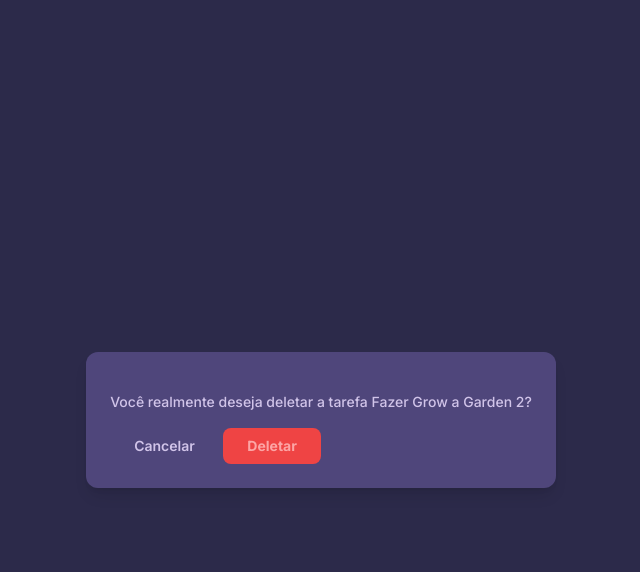
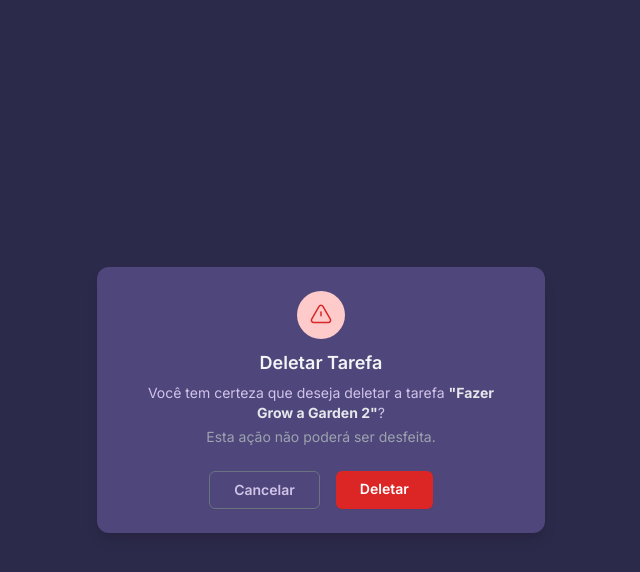
Before and after one commit to pedroaborges/2do_project, a Django app: page /task/5/delete/ in a window 1280 px wide. Shown: the top 572 px of the page, without its empty margins (319-959 px from the left). Run offline with Django 4.2, Linux system fonts and the light colour scheme; a user stored in the database is signed in; data comes from the database, SQL or seed files in the repository; both versions use the stored data as it was after the commit; some libraries are stand-ins or nearby versions.

Commit message:
fix: tela de deleção

```diff
--- a/tasks/templates/deleteTask.html
+++ b/tasks/templates/deleteTask.html
@@ -1,26 +1,46 @@
 {% extends 'base.html' %}
 {% load static %}
 
-{% block 'title' %}Deletar tarefa - 2DO{% endblock %}
+{% block 'title' %}Confirmar Exclusão - 2DO{% endblock %}
 
 {% block 'body' %}
 <body class="bg-dark-purple font-sans flex items-center justify-center min-h-screen p-4">
-      <div class="bg-card-purple p-6 rounded-xl shadow-lg mt-10">
-        <form method="POST" class="space-y-4" action="{% url 'delete' task.id %}">
+
+  <div class="bg-card-purple rounded-xl shadow-lg w-full max-w-md p-6 text-center">
+
+    <div class="mx-auto flex h-12 w-12 items-center justify-center rounded-full bg-red-200">
+      <svg class="h-6 w-6 text-red-600" fill="none" viewBox="0 0 24 24" stroke-width="1.5" stroke="currentColor" aria-hidden="true">
+        <path stroke-linecap="round" stroke-linejoin="round" d="M12 9v3.75m-9.303 3.376c-.866 1.5.217 3.374 1.948 3.374h14.71c1.73 0 2.813-1.874 1.948-3.374L13.949 3.378c-.866-1.5-3.032-1.5-3.898 0L2.697 16.126z" />
+      </svg>
+    </div>
+
+    <div class="mt-3">
+      <h3 class="text-lg font-semibold leading-6 text-gray-100">
+        Deletar Tarefa
+      </h3>
+      <div class="mt-2 px-4">
+        <p class="text-sm text-text-secondary">
+          Você tem certeza que deseja deletar a tarefa <strong class="text-gray-200">"{{ task.name }}"</strong>?
+        </p>
+        <p class="mt-1 text-sm text-gray-400">
+          Esta ação não poderá ser desfeita.
+        </p>
+      </div>
+    </div>
+
+    <form method="POST" action="{% url 'delete' task.id %}" class="mt-6 flex justify-center gap-4">
       {% csrf_token %}
-        <label class="block text-sm font-medium text-text-secondary mb-1">Você realmente deseja deletar a tarefa {{ task.name }}?</label>
 
-        <a href="{% url 'home' %}">
-            <button type="button" class="px-6 py-2 rounded-lg text-sm font-semibold text-text-secondary hover:text-light-purple transition">
+      <a href="{% url 'home' %}" class="w-full sm:w-auto inline-flex justify-center rounded-md border border-gray-500 px-6 py-2 text-sm font-semibold text-text-secondary shadow-sm hover:bg-gray-700 transition-colors">
         Cancelar
-            </button>
       </a>
 
-        <button type="submit" class="bg-red-500 px-6 py-2 rounded-lg text-sm font-bold text-red-300 hover:bg-[#d4c3f3] transition">
+      <button type="submit" class="w-full sm:w-auto inline-flex justify-center rounded-md bg-red-600 px-6 py-2 text-sm font-semibold text-white shadow-sm hover:bg-red-700 transition-colors">
         Deletar
       </button>
+    </form>
+
   </div>
-          </form>
-        </div>
+
 </body>
 {% endblock %}
```
Also changed, not shown: db.sqlite3. Lines whose indentation alone changed are shown as unchanged.
